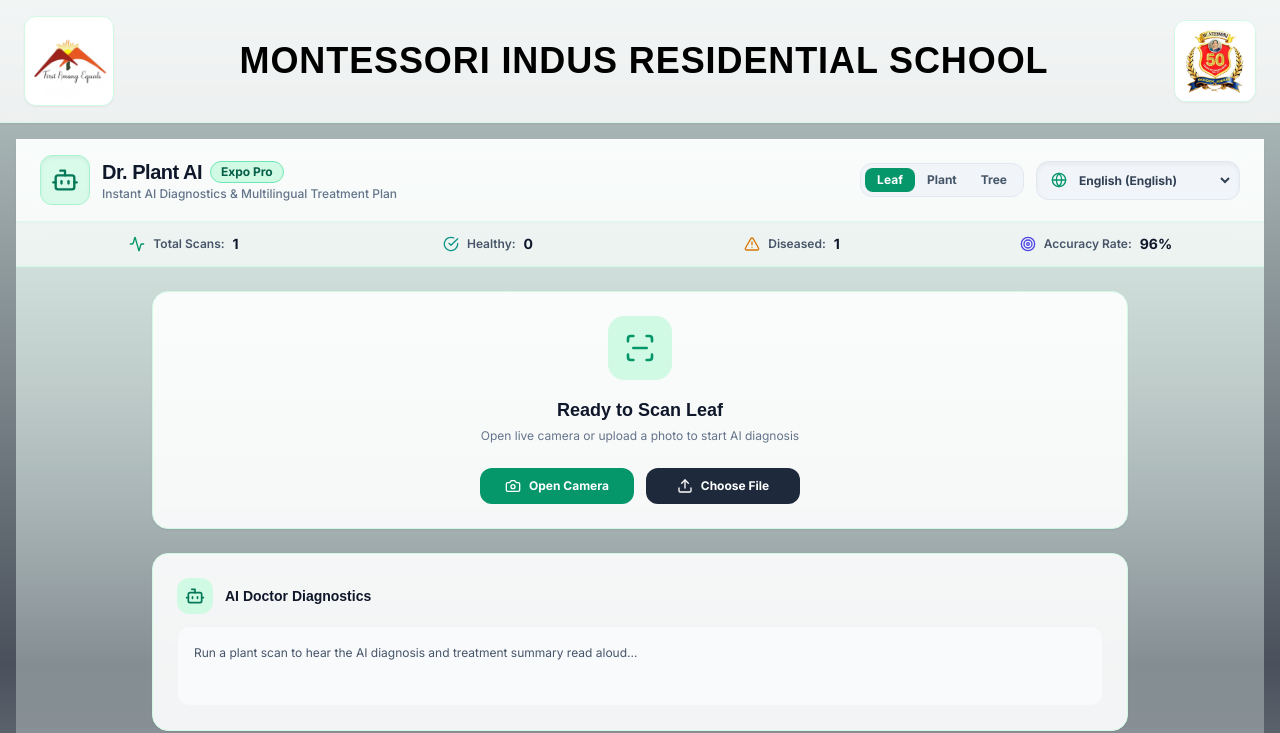
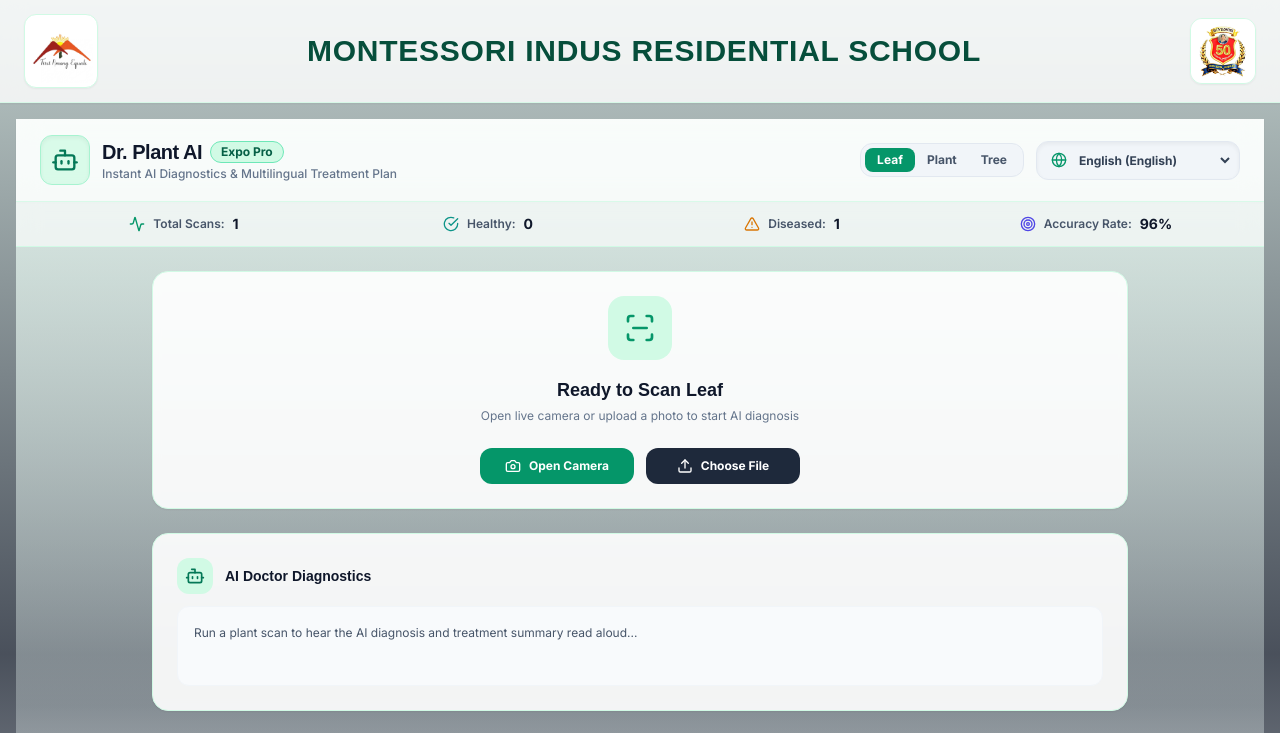
Before and after one commit to vmramu2345-coder/-Dr.-Plant-AI, a React (Vite) app in the folder client/: page / in a window 1280 px wide. Shown: the top 733 px of the page. Built offline with nearby package versions, Linux system fonts and the light colour scheme; no server answers.

Commit message:
Add files via upload

```diff
--- a/client/src/App.jsx
+++ b/client/src/App.jsx
@@ -15,8 +15,8 @@ export default function App() {
   return (
     <div className="min-h-screen bg-gradient-to-b from-emerald-50/80 via-teal-50/30 to-slate-100 text-slate-800 flex flex-col">
 
-      {/* Global Navigation Header with Larger Black School Name */}
-      <header className="sticky top-0 z-50 bg-white/80 backdrop-blur-md border-b border-emerald-100/80 px-2 sm:px-6 py-4 shadow-sm">
+      {/* Global Navigation Header with Extra Large School Name */}
+      <header className="sticky top-0 z-50 bg-white/80 backdrop-blur-md border-b border-emerald-100/80 px-2 sm:px-6 py-3.5 shadow-sm">
         <div className="max-w-7xl mx-auto w-full flex items-center justify-between gap-1 sm:gap-4">
 
           {/* Left Logo */}
@@ -24,13 +24,13 @@ export default function App() {
             <img
               src={logo1}
               alt="Left School Logo"
-              className="h-11 w-11 sm:h-20 sm:w-20 object-contain"
+              className="h-10 w-10 sm:h-16 sm:w-16 object-contain"
             />
           </div>
 
           {/* School Name (Further increased font size) */}
           <div className="text-center px-1 flex-1 overflow-hidden">
-            <h1 className="text-base sm:text-2xl md:text-3xl lg:text-4xl font-black tracking-wide text-black uppercase whitespace-nowrap">
+            <h1 className="text-sm sm:text-xl md:text-2xl lg:text-3xl font-black text-emerald-900 tracking-tight sm:tracking-wide uppercase whitespace-nowrap">
               MONTESSORI INDUS RESIDENTIAL SCHOOL
             </h1>
           </div>
@@ -40,7 +40,7 @@ export default function App() {
             <img
               src={logo2}
               alt="Right School Logo"
-              className="h-11 w-11 sm:h-20 sm:w-20 object-cover"
+              className="h-10 w-10 sm:h-16 sm:w-16 object-cover"
             />
           </div>
 
```
